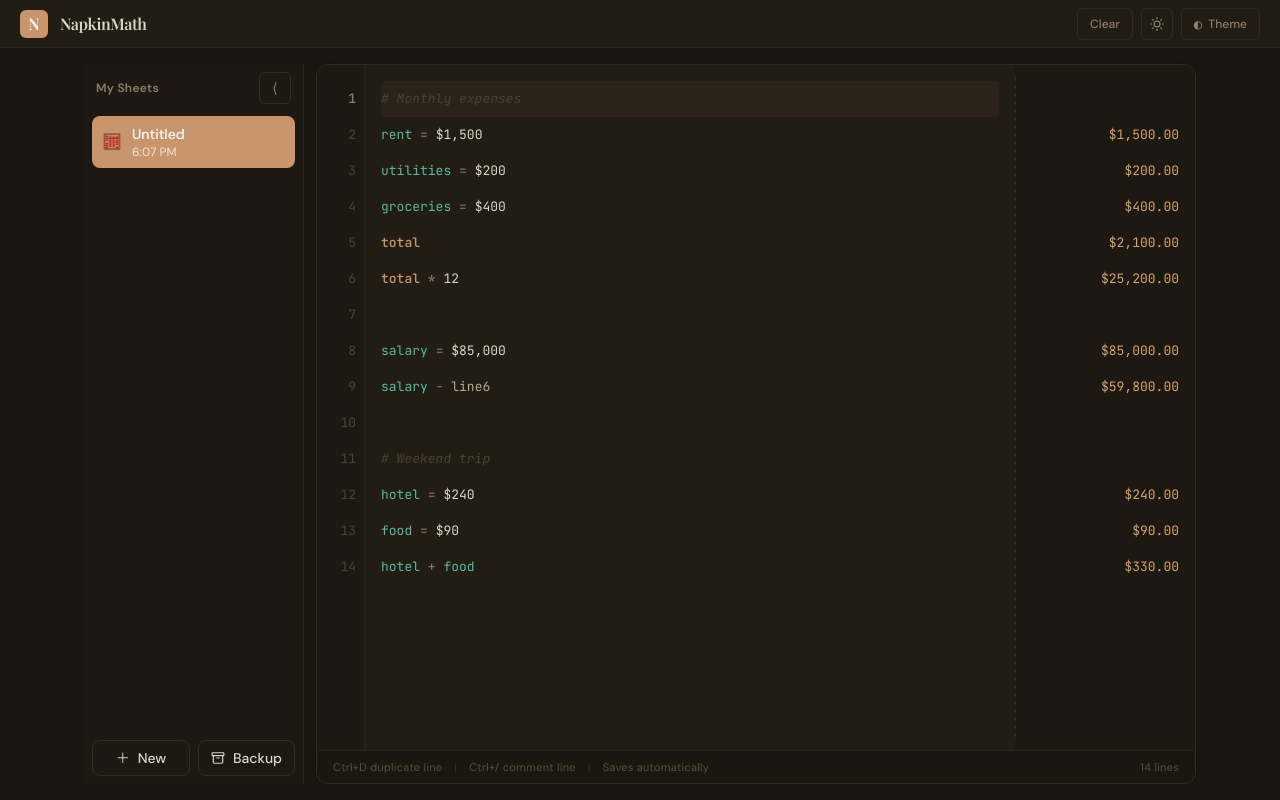
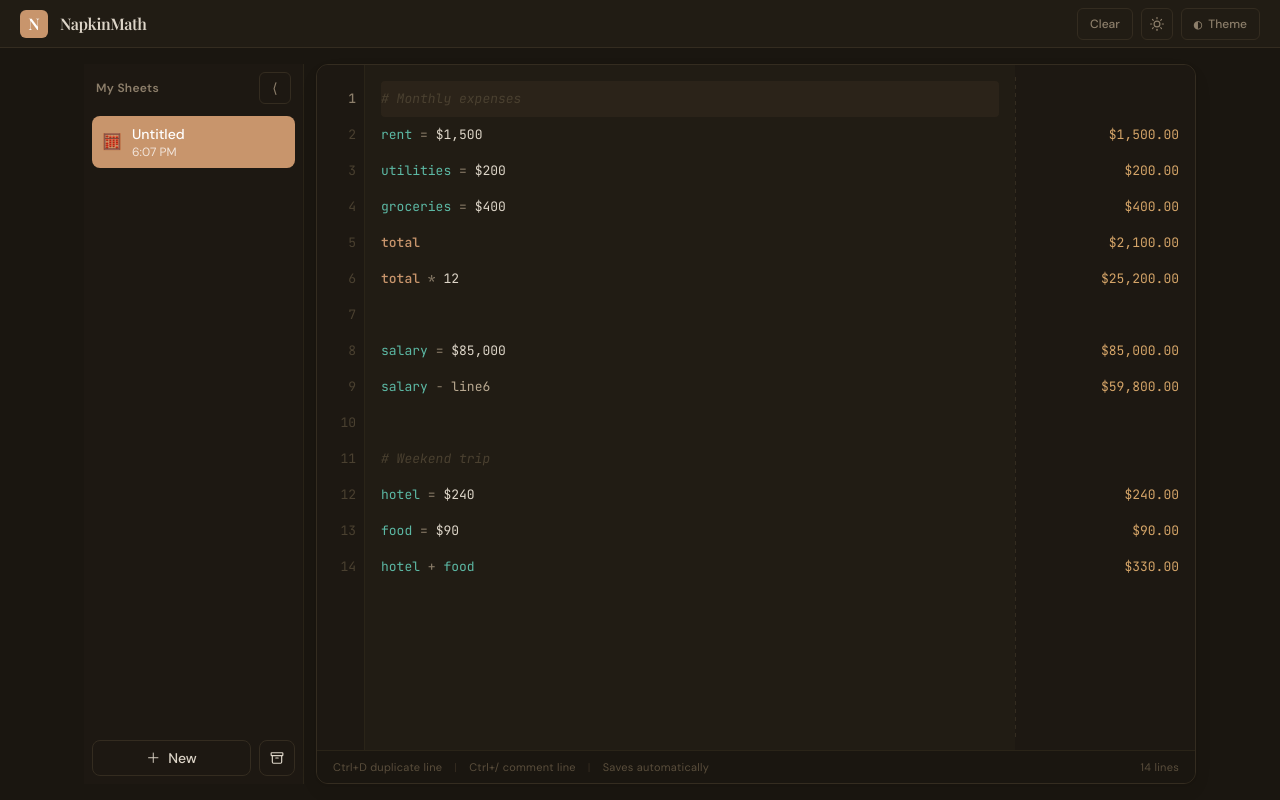
Before and after one commit to LucasAIBuilder/napkinmath, a React (Vite) app: page / in a window 1280 px wide. Both pictures are taken after a click on the button 185 px from the left and 608 px from the top of the page. Built offline with nearby package versions, Linux system fonts and the light colour scheme.

Commit message:
Icon-only Backup button, same size as New when collapsed
Drop the Backup label so New keeps the footer width; the archive-box
button is a 36px square beside it. In the collapsed sidebar both
buttons fill the column at the same size.

```diff
--- a/src/App.tsx
+++ b/src/App.tsx
@@ -323,8 +323,7 @@ export default function App() {
               <SheetTransfer
                 sheets={sheets}
                 onImport={importSheets}
-                alignLeft={sidebarCollapsed}
-                showLabel={!sidebarCollapsed}
+                collapsed={sidebarCollapsed}
               />
             }
             collapsed={sidebarCollapsed}
--- a/src/components/SheetSelector.tsx
+++ b/src/components/SheetSelector.tsx
@@ -269,7 +269,10 @@ export default function SheetSelector(props: Props) {
             onNew();
             setMobileOpen(false);
           }}
-          className="nm-btn inline-flex h-9 min-w-0 flex-1 items-center justify-center gap-2 rounded-lg border text-sm font-medium"
+          className={
+            "nm-btn inline-flex h-9 items-center justify-center gap-2 rounded-lg border text-sm font-medium " +
+            (collapsed ? "w-full" : "min-w-0 flex-1")
+          }
           style={{ borderColor: "var(--nm-border)", color: "var(--nm-text)" }}
         >
           <span>＋</span>
--- a/src/components/SheetTransfer.tsx
+++ b/src/components/SheetTransfer.tsx
@@ -5,10 +5,8 @@ type Props = {
   sheets: SheetRecord[];
   /** Adds the imported sheets and returns how many were added and updated. */
   onImport: (incoming: SheetRecord[]) => { added: number; updated: number };
-  /** Open the menu from the left edge (the collapsed sidebar is too narrow to open it leftwards). */
-  alignLeft?: boolean;
-  /** Show the "Backup" label beside the icon (the collapsed sidebar has room for the icon only). */
-  showLabel?: boolean;
+  /** In the collapsed sidebar: fill the column like New, and open the menu from the left edge. */
+  collapsed?: boolean;
 };
 
 type Toast = { text: string; error: boolean };
@@ -38,7 +36,7 @@ function importMessage(added: number, updated: number) {
 }
 
 // Sidebar footer menu for the whole workspace: back up all sheets, import a backup.
-export default function SheetTransfer({ sheets, onImport, alignLeft = false, showLabel = false }: Props) {
+export default function SheetTransfer({ sheets, onImport, collapsed = false }: Props) {
   const [open, setOpen] = useState(false);
   const [toast, setToast] = useState<Toast | null>(null);
   const fileRef = useRef<HTMLInputElement | null>(null);
@@ -89,13 +87,13 @@ export default function SheetTransfer({ sheets, onImport, alignLeft = false, sho
   const item = "nm-btn flex w-full items-center rounded-md px-2 py-1.5 text-left text-sm hover:bg-black/5";
 
   return (
-    <div ref={menuRef} className="relative">
+    <div ref={menuRef} className={collapsed ? "relative w-full" : "relative"}>
       <button
         type="button"
         onClick={() => setOpen((v) => !v)}
         className={
-          "nm-btn inline-flex h-9 items-center justify-center gap-2 rounded-lg border text-sm font-medium " +
-          (showLabel ? "px-3" : "w-9")
+          "nm-btn inline-flex h-9 items-center justify-center rounded-lg border text-sm " +
+          (collapsed ? "w-full" : "w-9 shrink-0")
         }
         style={{ borderColor: "var(--nm-border)", color: "var(--nm-text)" }}
         aria-haspopup="menu"
@@ -109,13 +107,12 @@ export default function SheetTransfer({ sheets, onImport, alignLeft = false, sho
           <path d="M4 8v11a2 2 0 0 0 2 2h12a2 2 0 0 0 2-2V8" />
           <path d="M10 12h4" />
         </svg>
-        {showLabel && <span>Backup</span>}
       </button>
 
       {open && (
         <div
           role="menu"
-          className={"absolute bottom-full z-50 mb-1 min-w-52 rounded-lg border p-1 shadow-lg " + (alignLeft ? "left-0" : "right-0")}
+          className={"absolute bottom-full z-50 mb-1 min-w-52 rounded-lg border p-1 shadow-lg " + (collapsed ? "left-0" : "right-0")}
           style={{ background: "var(--nm-bg-card)", borderColor: "var(--nm-border)", color: "var(--nm-text)" }}
         >
           <button
```
